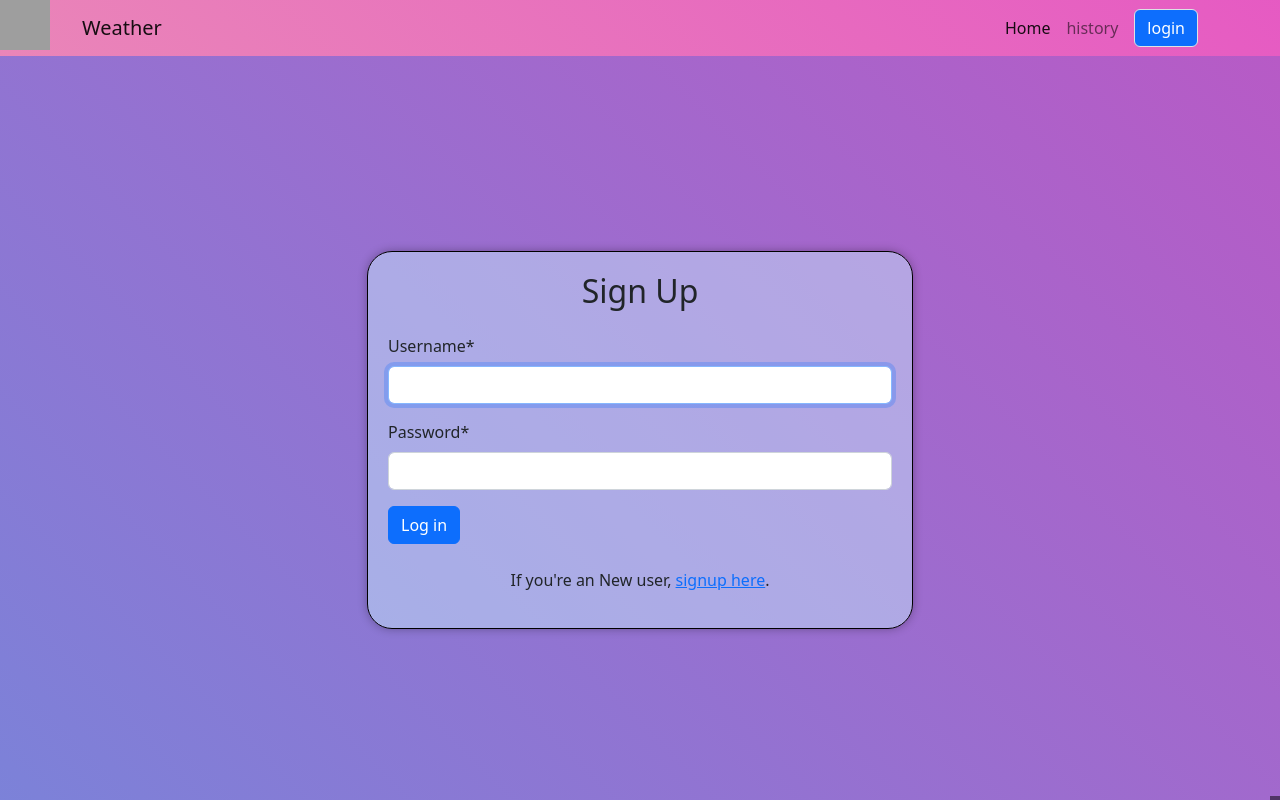
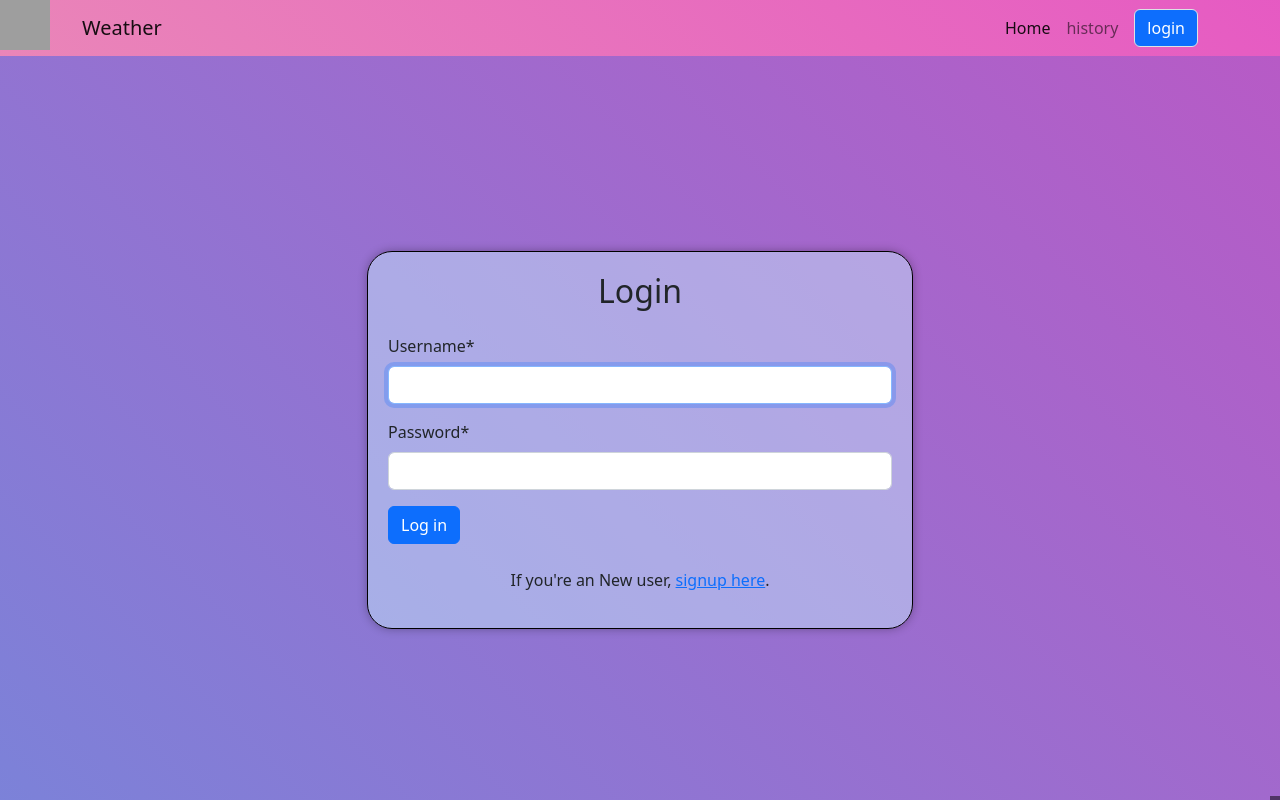
Before and after one commit to Fastest-Coder-First/josephrayj-python, a Django app: page /login/ in a window 1280 px wide. Run offline with Django 4.2, Linux system fonts and the light colour scheme; some libraries are stand-ins or nearby versions; grey boxes are pictures that could not be loaded.

Commit message:
Update login.html

```diff
--- a/weatherApp/templates/login.html
+++ b/weatherApp/templates/login.html
@@ -39,7 +39,7 @@ Weather predection
         <div class="row justify-content-center">
             <div class="col-lg-6">
                 <div class="formdisplay">
-                    <h2 class="text-center mb-4">Sign Up</h2>
+                    <h2 class="text-center mb-4">Login</h2>
                     <form method="post" class="needs-validation" novalidate>
                         {% csrf_token %}
                         {% crispy form %}
```
